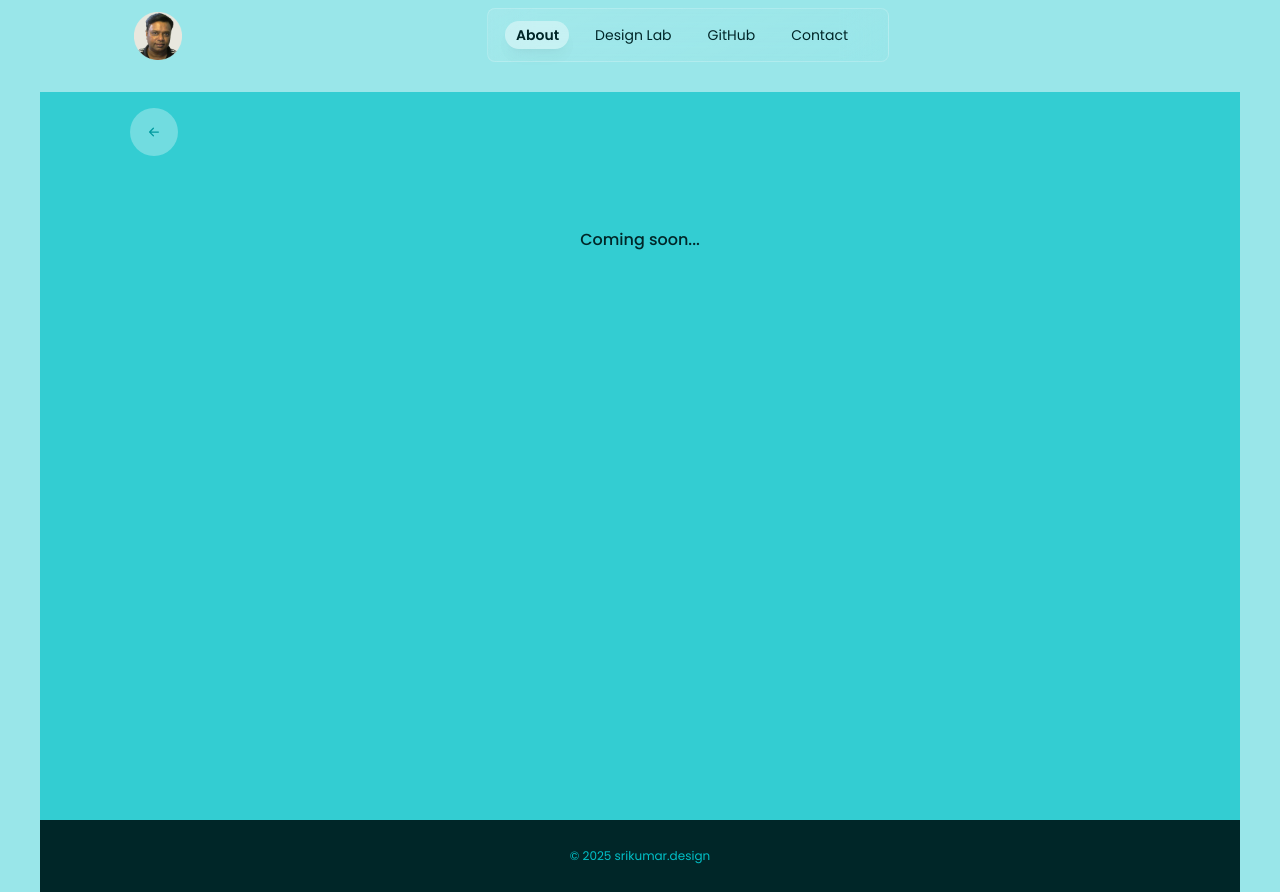
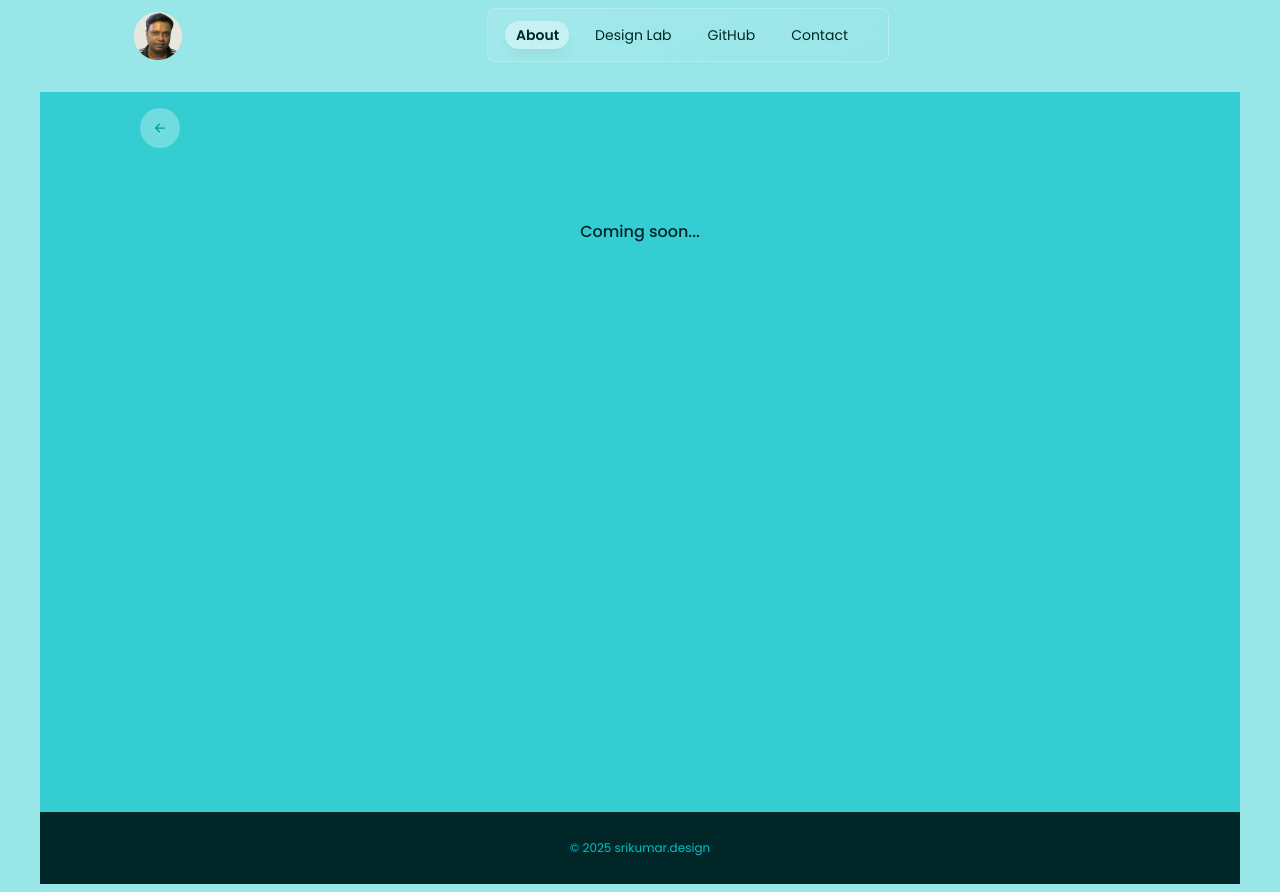
Before and after one commit to iuixd/iuixd.github.io, a React (Vite) app: page /about in a window 1280 px wide. Built offline with nearby package versions, Linux system fonts and the light colour scheme.

Commit message:
updated back home button style

```diff
--- a/src/styles/utilities.css
+++ b/src/styles/utilities.css
@@ -187,7 +187,7 @@
   }
 
   .sub-backhome-link {
-    @apply flex w-12 h-12  min-[360px]:ml-[46px] sm:ml-[90px] items-center justify-center bg-turquoise-100/40  hover:bg-turquoise-100/60 rounded-full transition-colors duration-150 ease-in-out cursor-pointer;
+    @apply flex w-10 h-10  min-[360px]:ml-[46px] sm:ml-[100px] items-center justify-center bg-turquoise-100/40  hover:bg-turquoise-100/60 rounded-full transition-colors duration-150 ease-in-out cursor-pointer;
   }
 
   .hero-heading {
```
